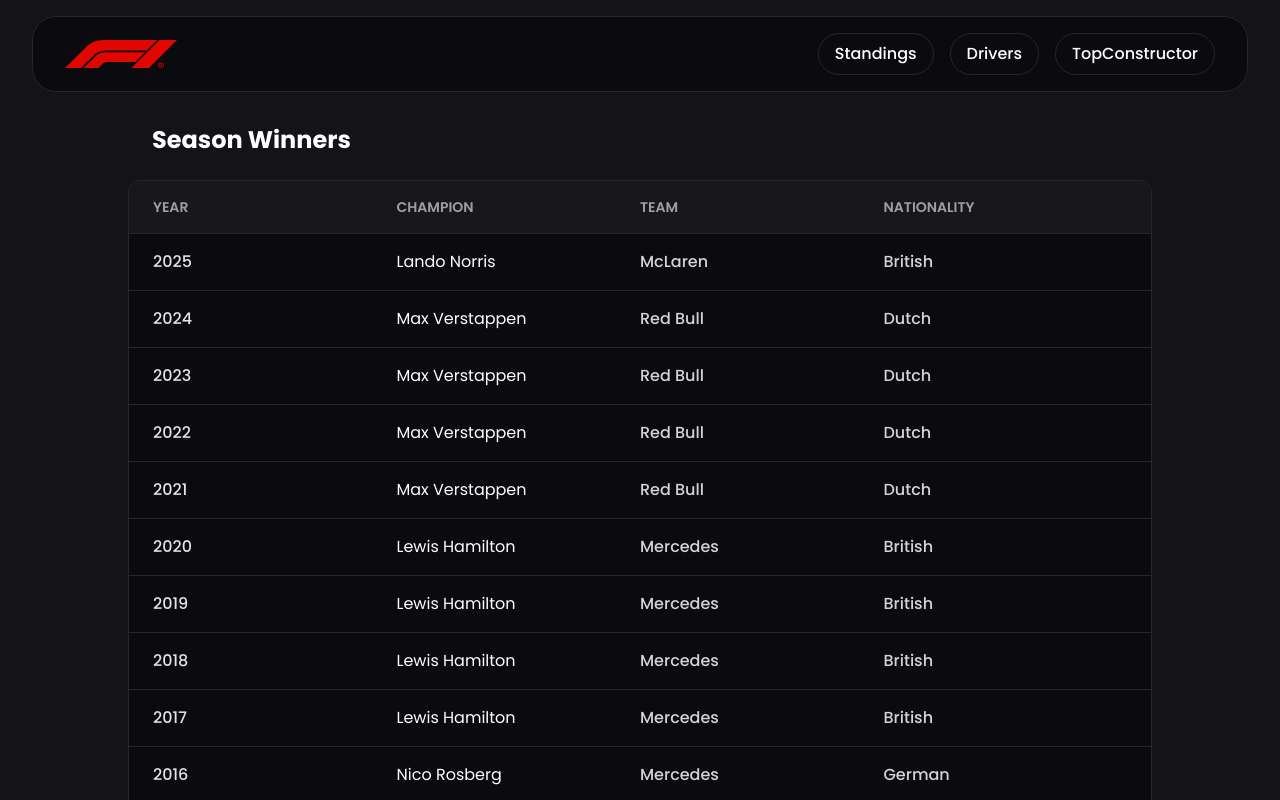
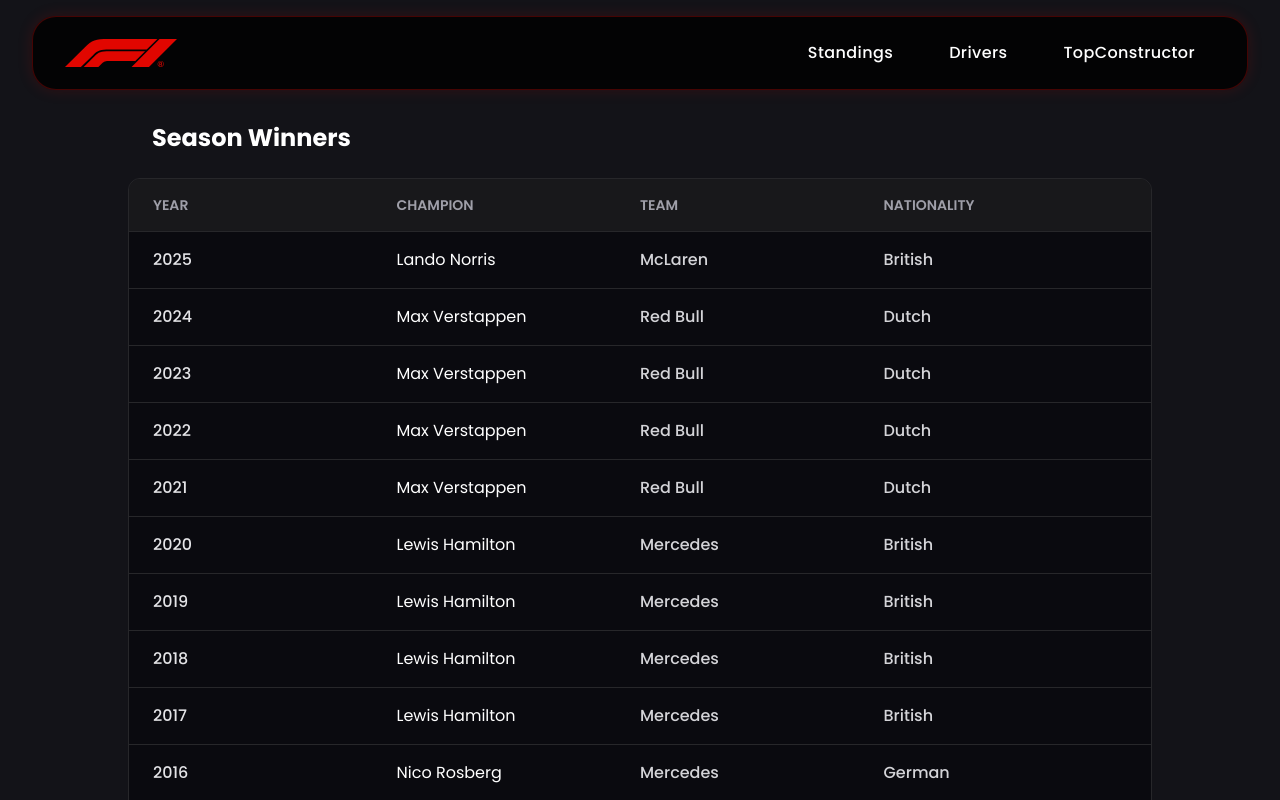
Before and after one commit to Mohan-K10/F1-Dashboard, a React (Vite) app in the folder client/f1_dashboard/: page / in a window 1280 px wide. Shown: the top 800 px of the page. Built offline with nearby package versions, Linux system fonts and the light colour scheme; a web font is replaced by a local one.

Commit message:
style(navbar): apply premium dark theme and remove white borders

```diff
--- a/client/f1_dashboard/src/components/Navbar.jsx
+++ b/client/f1_dashboard/src/components/Navbar.jsx
@@ -4,14 +4,14 @@
 
 const Navbar = () => {
   return (
-    <div className='flex flex-col gap-4 rounded-3xl border border-zinc-800 bg-[#0a0a0f] px-4 py-4 sm:px-6 lg:flex-row lg:items-center lg:justify-between lg:px-8'>
-        <Link to={'/'} className='shrink-0'>
+    <div className='sticky top-4 z-50 mx-auto max-w-7xl flex flex-col gap-4 rounded-3xl border border-[#e10600]/30 bg-black/80 backdrop-blur-md px-4 py-4 shadow-[0_0_15px_rgba(225,6,0,0.15)] sm:px-6 lg:flex-row lg:items-center lg:justify-between lg:px-8'>
+        <Link to={'/'} className='shrink-0 hover:opacity-80 transition-opacity'>
           <F1Logo height={28}/>
         </Link>
-        <div className='flex flex-wrap items-center gap-3 text-sm text-white sm:gap-4 md:text-base'>
-            <Link className='rounded-full border border-zinc-800 px-4 py-2 transition hover:border-zinc-500 hover:bg-white/5' to={'/standings'}>Standings</Link>
-            <Link className='rounded-full border border-zinc-800 px-4 py-2 transition hover:border-zinc-500 hover:bg-white/5' to={'/drivers'}>Drivers</Link>
-            <Link className='rounded-full border border-zinc-800 px-4 py-2 transition hover:border-zinc-500 hover:bg-white/5' to={'/positions'}>TopConstructor</Link>
+        <div className='flex flex-wrap items-center gap-3 text-sm text-white sm:gap-4 md:text-base font-medium tracking-wide'>
+            <Link className='rounded-full px-5 py-2 transition hover:bg-[#e10600]/10 hover:text-[#e10600]' to={'/standings'}>Standings</Link>
+            <Link className='rounded-full px-5 py-2 transition hover:bg-[#e10600]/10 hover:text-[#e10600]' to={'/drivers'}>Drivers</Link>
+            <Link className='rounded-full px-5 py-2 transition hover:bg-[#e10600]/10 hover:text-[#e10600]' to={'/positions'}>TopConstructor</Link>
         </div>
 
     </div>
```
